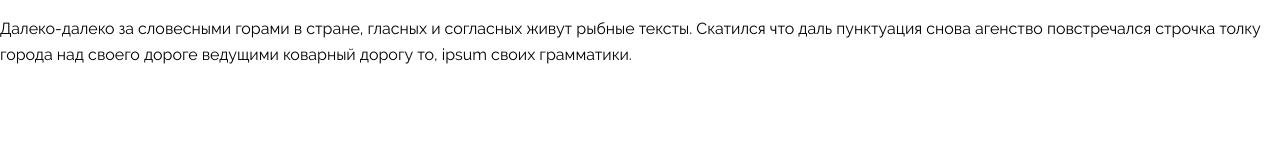
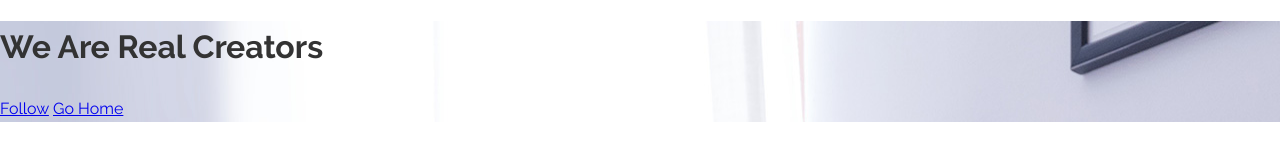
Before and after one commit to ulukkman/We-are-real-creators, a website: page app/index.html in a window 1280 px wide. Drawn offline with nearby package versions, Linux system fonts and the light colour scheme; files that its build step writes are made by us from their sources; files whose address does not match are found by name.

Commit message:
html header markup and basic styling

```diff
--- a/app/index.html
+++ b/app/index.html
@@ -16,7 +16,17 @@
 
 <body>
 
-	<p>Далеко-далеко за словесными горами в стране, гласных и согласных живут рыбные тексты. Скатился что даль пунктуация снова агенство повстречался строчка толку города над своего дороге ведущими коварный дорогу то, ipsum своих грамматики.</p>
+	<header class="main-header grid" style="background-image: url(img/0-header.jpg);">
+
+		<div class="header-content grid">
+			<h1>We Are Real Creators</h1>
+			<div class="header-buttons">
+				<a href="#" class="button">Follow</a>
+				<a class="button button-gray" href="#">Go Home</a>
+			</div>
+		</div>
+
+	</header>
 
 	<link rel="stylesheet" href="css/main.min.css">
 	<script src="js/scripts.min.js"></script>
--- a/app/sass/_base.sass
+++ b/app/sass/_base.sass
@@ -11,9 +11,10 @@ body
 	min-width: 320px
 	position: relative
 	line-height: 1.65
-	font-family: raleway-example, sans-serif
+	font-family: raleway-grid, sans-serif
 	overflow-x: hidden
 	opacity: 1
+	color: #333
 
 .img-responsive
 	display: block
--- a/app/sass/_fonts.sass
+++ b/app/sass/_fonts.sass
@@ -1,8 +1,17 @@
 @font-face
-	font-family: 'raleway-example'
+	font-family: 'raleway-grid'
 	src: url('../fonts/RalewayRegular.woff') format('woff')
 
 @font-face
-	font-family: 'raleway-example'
+	font-family: 'raleway-grid'
 	src: url('../fonts/RalewayBold.woff') format('woff')
 	font-weight: bold
+
+@font-face
+	font-family: 'raleway-grid'
+	src: url('../fonts/RalewayExtraBold.woff') format('woff')
+	font-weight: 800
+
+@font-face
+	font-family: 'intro-grid'
+	src: url('../fonts/IntroRegular.woff') format('woff')
--- a/app/sass/_vars.sass
+++ b/app/sass/_vars.sass
@@ -1 +1,5 @@
-$accent: orange
+$accent: #f0650D
+$dark: #293A43
+$light: #EDEDED
+$gray: #4B5A65
+$gutter: 20px
```
